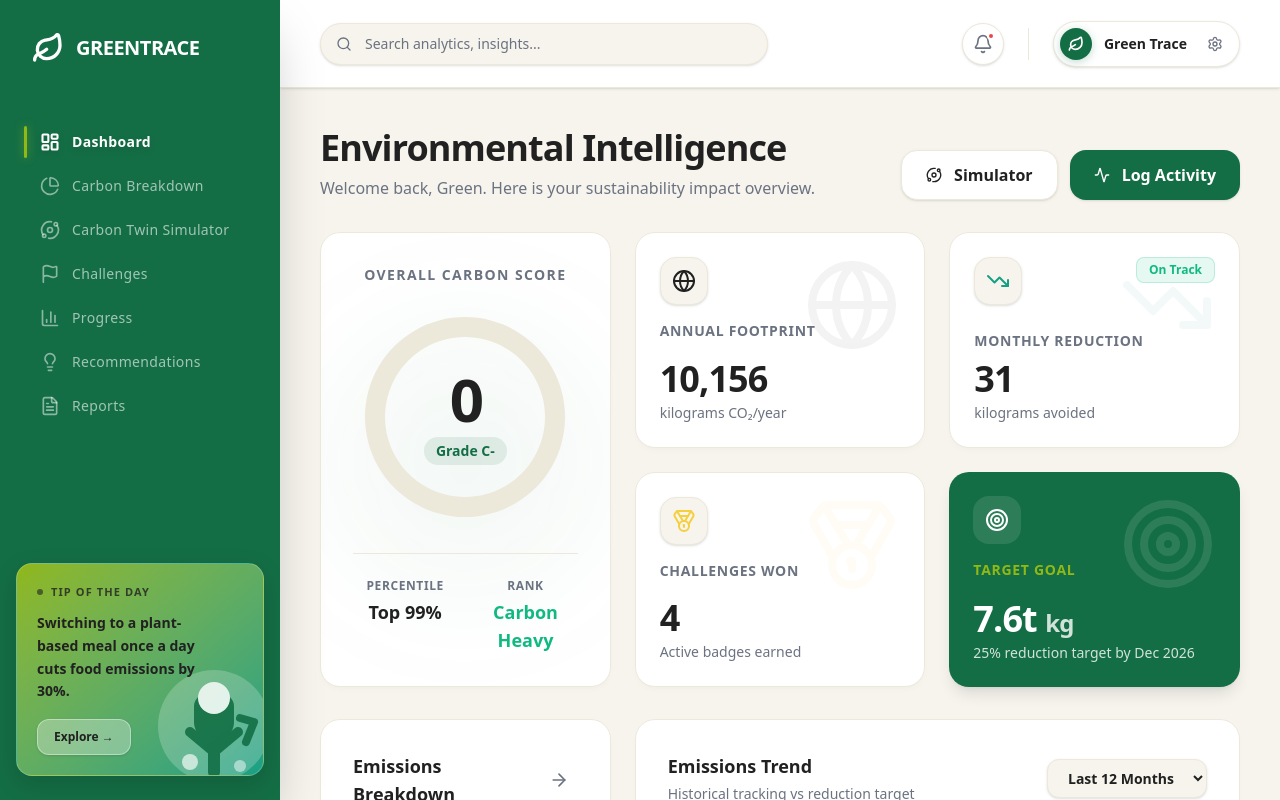
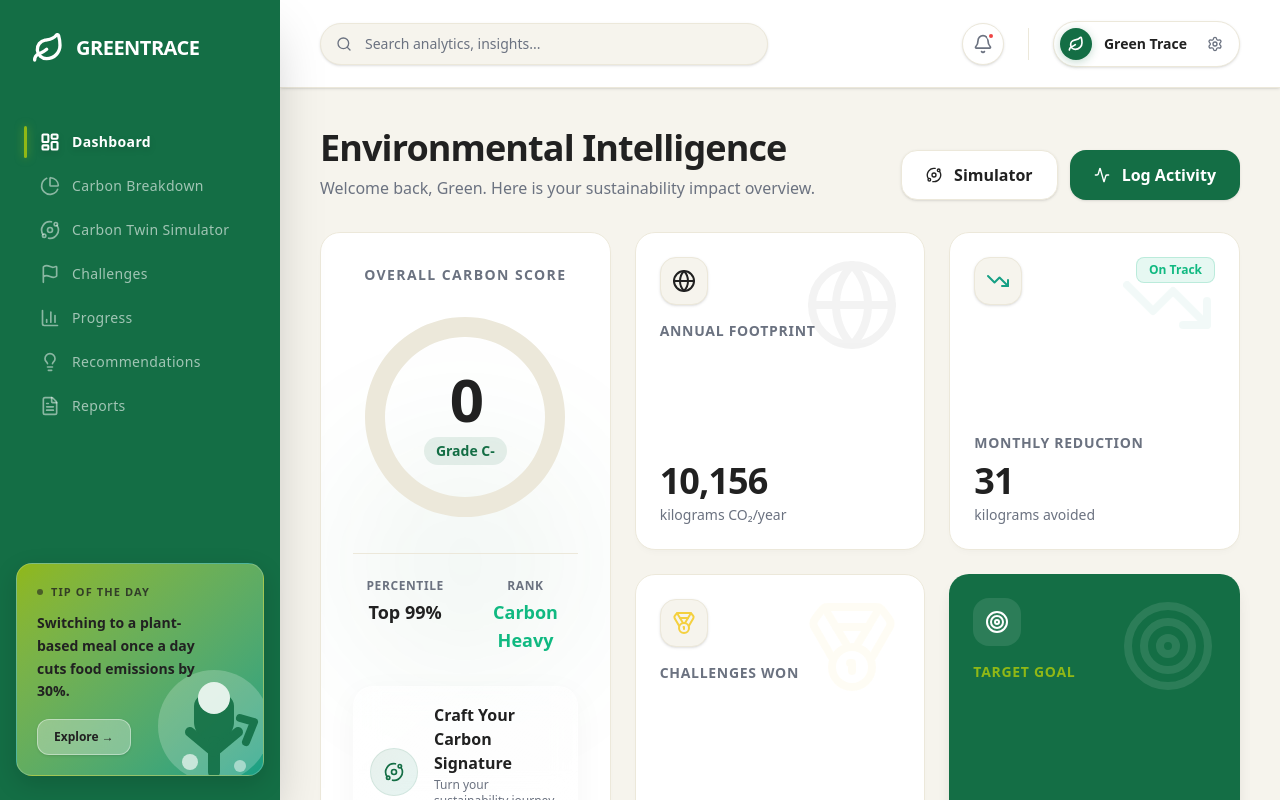
Before and after one commit to parteek1907/GreenTrace, a Next.js app: page /dashboard in a window 1280 px wide. Built offline with nearby package versions, Linux system fonts and the light colour scheme.

Commit message:
feat(cards): move Carbon Signature to Dashboard Hero with premium CTA

```diff
--- a/src/app/dashboard/page.tsx
+++ b/src/app/dashboard/page.tsx
@@ -1,8 +1,9 @@
 "use client";
 
-import { motion } from "framer-motion";
+import { useState } from "react";
+import { motion, AnimatePresence } from "framer-motion";
 import { PieChart, Pie, Cell, ComposedChart, Bar, Line, XAxis, YAxis, Tooltip as RechartsTooltip, ResponsiveContainer, CartesianGrid } from "recharts";
-import { Target, Globe, TrendingDown, Medal, ArrowRight, Activity, Leaf, BatteryCharging, Orbit } from "lucide-react";
+import { Target, Globe, TrendingDown, Medal, ArrowRight, Activity, Leaf, BatteryCharging, Orbit, Sparkles } from "lucide-react";
 import { useCarbon } from "@/lib/contexts/CarbonContext";
 import { useProfile } from "@/lib/contexts/ProfileContext";
 import { getBreakdown } from "@/lib/carbon/calculator";
@@ -12,10 +13,21 @@ import { staggerContainer, fadeInUp } from "@/lib/utils/animations";
 import Link from "next/link";
 import Button from "@/components/ui/Button";
 import IconRenderer from "@/components/ui/IconRenderer";
+import { CarbonSignatureStudio } from "@/components/dashboard/CarbonSignature/CarbonSignatureStudio";
 
 export default function DashboardPage() {
   const { score: carbonScore, monthlyData, recommendations, rank } = useCarbon();
-  const { profile } = useProfile();
+  const { profile, hasCreatedSignature } = useProfile();
+  const [isSignatureStudioOpen, setIsSignatureStudioOpen] = useState(false);
+  const [isTransitioning, setIsTransitioning] = useState(false);
+
+  const handleCraftSignatureClick = () => {
+    setIsTransitioning(true);
+    setTimeout(() => {
+      setIsSignatureStudioOpen(true);
+      setTimeout(() => setIsTransitioning(false), 500); // reset after open
+    }, 1200); // wait for premium animation to finish
+  };
 
   const breakdown = getBreakdown(carbonScore);
 
@@ -67,6 +79,20 @@ export default function DashboardPage() {
           {/* Subtle background glow */}
           <div className="absolute top-1/2 left-1/2 -translate-x-1/2 -translate-y-1/2 w-64 h-64 bg-gt-primary/5 rounded-full blur-3xl group-hover:bg-gt-primary/10 transition-colors duration-700 pointer-events-none" />
 
+          <AnimatePresence>
+            {isTransitioning && (
+              <motion.div
+                initial={{ opacity: 0, scale: 0.8 }}
+                animate={{ opacity: 1, scale: 1.5 }}
+                exit={{ opacity: 0 }}
+                transition={{ duration: 1.5, ease: "easeInOut" }}
+                className="absolute inset-0 bg-gradient-to-t from-gt-primary/20 to-transparent mix-blend-overlay z-20 pointer-events-none"
+              >
+                <div className="absolute top-1/2 left-1/2 -translate-x-1/2 -translate-y-1/2 w-48 h-48 bg-gt-primary/40 blur-[50px] rounded-full animate-pulse"></div>
+              </motion.div>
+            )}
+          </AnimatePresence>
+
           <div className="text-center w-full mb-4 z-10">
             <h2 className="text-sm font-bold text-gt-gray uppercase tracking-widest mb-1">Overall Carbon Score</h2>
           </div>
@@ -91,7 +117,7 @@ export default function DashboardPage() {
                   animationEasing="ease-out"
                 >
                   {scoreData.map((entry, index) => (
-                    <Cell key={`cell-${index}`} fill={entry.fill} />
+                    <Cell key={`cell-${index}`} fill={isTransitioning && index === 0 ? "#22C55E" : entry.fill} className="transition-colors duration-1000" />
                   ))}
                 </Pie>
               </PieChart>
@@ -122,6 +148,37 @@ export default function DashboardPage() {
               <div className="text-xs font-bold text-gt-gray uppercase tracking-wider mb-1">Rank</div>
               <div className="text-lg font-bold text-gt-success">{rank.name}</div>
             </div>
+          </div>
+
+          {/* Carbon Signature CTA */}
+          <div className="w-full mt-8 z-10">
+            <button
+              onClick={handleCraftSignatureClick}
+              disabled={isTransitioning}
+              className={`relative w-full group overflow-hidden rounded-[20px] p-4 text-left transition-all duration-500
+                bg-gradient-to-br from-white/60 to-white/20 backdrop-blur-md border border-white/40 shadow-[0_8px_32px_rgba(0,0,0,0.04)]
+                hover:shadow-[0_12px_40px_rgba(20,110,69,0.12)] hover:border-gt-primary/30 hover:-translate-y-1`}
+            >
+              <div className="absolute inset-0 bg-gradient-to-r from-gt-primary/0 via-gt-primary/5 to-gt-primary/0 translate-x-[-100%] group-hover:translate-x-[100%] transition-transform duration-1000 ease-in-out"></div>
+
+              <div className="flex items-center gap-4 relative z-10">
+                <div className="w-12 h-12 rounded-full bg-gradient-to-br from-gt-primary/10 to-gt-teal/10 flex items-center justify-center shrink-0 border border-gt-primary/10 group-hover:scale-110 group-hover:bg-gt-primary group-hover:text-white transition-all duration-500 text-gt-primary">
+                  {isTransitioning ? (
+                    <Sparkles className="w-5 h-5 animate-spin-slow" />
+                  ) : (
+                    <Orbit className="w-5 h-5" />
+                  )}
+                </div>
+                <div>
+                  <h3 className="font-extrabold text-gt-dark group-hover:text-gt-primary transition-colors duration-300">
+                    {hasCreatedSignature ? "View Carbon Signature" : "Craft Your Carbon Signature"}
+                  </h3>
+                  <p className="text-xs font-medium text-gt-gray mt-0.5">
+                    Turn your sustainability journey into a premium shareable identity.
+                  </p>
+                </div>
+              </div>
+            </button>
           </div>
         </motion.div>
 
@@ -356,6 +413,11 @@ export default function DashboardPage() {
         </motion.div>
 
       </div>
+
+      <CarbonSignatureStudio
+        isOpen={isSignatureStudioOpen}
+        onClose={() => setIsSignatureStudioOpen(false)}
+      />
     </motion.div>
   );
 }
--- a/src/app/dashboard/profile/page.tsx
+++ b/src/app/dashboard/profile/page.tsx
@@ -4,7 +4,6 @@ import React, { useState, useRef, useEffect } from "react";
 import { Mail, Calendar, MapPin, Award, Leaf, Flame, Droplet, Mountain, Trees, Sun, Zap, Bike, Check, Loader2, ChevronDown, Search, Share2, X } from "lucide-react";
 import { motion, AnimatePresence } from "framer-motion";
 import { useProfile } from "@/lib/contexts/ProfileContext";
-import { CarbonSignatureStudio } from "@/components/dashboard/CarbonSignature/CarbonSignatureStudio";
 
 const COUNTRIES = [
   "United States", "United Kingdom", "Canada", "Australia", "Germany", "France", "Japan",
@@ -189,23 +188,6 @@ export default function ProfilePage() {
             </div>
           </div>
 
-          {/* Social Share Button */}
-          <button
-            onClick={() => setIsShareModalOpen(true)}
-            className="w-full bg-gradient-to-r from-gt-dark to-[#0f2418] text-white rounded-[32px] p-6 shadow-[0_8px_20px_rgba(0,0,0,0.15)] hover:shadow-[0_12px_25px_rgba(0,0,0,0.2)] hover:-translate-y-1 transition-all group overflow-hidden relative border border-[#1a3a2a]"
-          >
-            <div className="absolute inset-0 opacity-10 mix-blend-overlay"></div>
-            <div className="absolute right-0 top-0 h-full w-32 bg-gradient-to-l from-white/10 to-transparent transform skew-x-12 group-hover:translate-x-full transition-transform duration-700"></div>
-            <div className="relative flex items-center justify-between">
-              <div className="text-left">
-                <p className="text-[10px] font-bold text-gt-bright uppercase tracking-widest mb-1">Spread the Word</p>
-                <p className="font-extrabold text-lg">Create Story Card</p>
-              </div>
-              <div className="w-12 h-12 rounded-full bg-white/10 flex items-center justify-center backdrop-blur-md group-hover:bg-white/20 transition-colors">
-                <Share2 className="w-5 h-5 text-white" />
-              </div>
-            </div>
-          </button>
         </div>
 
         {/* Right Column: Forms & Details */}
@@ -336,12 +318,6 @@ export default function ProfilePage() {
         </div>
       </div>
     </div>
-
-      {/* Advanced Carbon Signature Generator */}
-      <CarbonSignatureStudio
-        isOpen={isShareModalOpen}
-        onClose={() => setIsShareModalOpen(false)}
-      />
     </>
   );
 }
--- a/src/components/dashboard/CarbonSignature/CarbonSignatureStudio.tsx
+++ b/src/components/dashboard/CarbonSignature/CarbonSignatureStudio.tsx
@@ -9,7 +9,7 @@ import { CardRenderer } from './CardTemplates';
 import { FocusRail } from '@/components/ui/focus-rail';
 
 export const CarbonSignatureStudio = ({ isOpen, onClose }: { isOpen: boolean; onClose: () => void }) => {
-  const { profile } = useProfile();
+  const { profile, setHasCreatedSignature } = useProfile();
   const { score: carbonScore, rank, monthlyData } = useCarbon();
   const cardRef = useRef<HTMLDivElement>(null);
   const containerRef = useRef<HTMLDivElement>(null);
@@ -65,6 +65,7 @@ export const CarbonSignatureStudio = ({ isOpen, onClose }: { isOpen: boolean; on
       link.href = dataUrl;
       link.click();
 
+      setHasCreatedSignature(true);
       setStep('EXPORTED');
       setTimeout(() => {
         setStep('EDITOR');
--- a/src/lib/contexts/ProfileContext.tsx
+++ b/src/lib/contexts/ProfileContext.tsx
@@ -30,17 +30,22 @@ type ProfileContextType = {
   profile: ProfileData;
   setProfile: (data: ProfileData) => void;
   isLoaded: boolean;
+  hasCreatedSignature: boolean;
+  setHasCreatedSignature: (val: boolean) => void;
 };
 
 const ProfileContext = createContext<ProfileContextType>({
   profile: defaultProfile,
   setProfile: () => { },
-  isLoaded: false
+  isLoaded: false,
+  hasCreatedSignature: false,
+  setHasCreatedSignature: () => {},
 });
 
 export function ProfileProvider({ children }: { children: React.ReactNode }) {
   const [profile, setProfileState] = useState<ProfileData>(emptyProfile);
   const [isLoaded, setIsLoaded] = useState(false);
+  const [hasCreatedSignature, setHasCreatedSignatureState] = useState(false);
 
   useEffect(() => {
     const saved = localStorage.getItem("gt_user_profile");
@@ -54,6 +59,12 @@ export function ProfileProvider({ children }: { children: React.ReactNode }) {
     } else {
       setProfileState(defaultProfile);
     }
+
+    const signatureState = localStorage.getItem("gt_has_created_signature");
+    if (signatureState === "true") {
+      setHasCreatedSignatureState(true);
+    }
+
     setIsLoaded(true);
   }, []);
 
@@ -62,8 +73,13 @@ export function ProfileProvider({ children }: { children: React.ReactNode }) {
     localStorage.setItem("gt_user_profile", JSON.stringify(newProfile));
   };
 
+  const setHasCreatedSignature = (val: boolean) => {
+    setHasCreatedSignatureState(val);
+    localStorage.setItem("gt_has_created_signature", val ? "true" : "false");
+  };
+
   return (
-    <ProfileContext.Provider value={{ profile, setProfile, isLoaded }}>
+    <ProfileContext.Provider value={{ profile, setProfile, isLoaded, hasCreatedSignature, setHasCreatedSignature }}>
       {children}
     </ProfileContext.Provider>
   );
```
